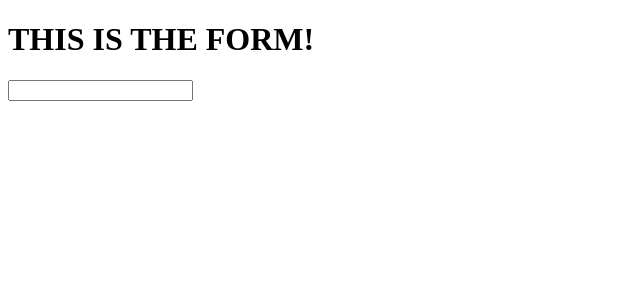
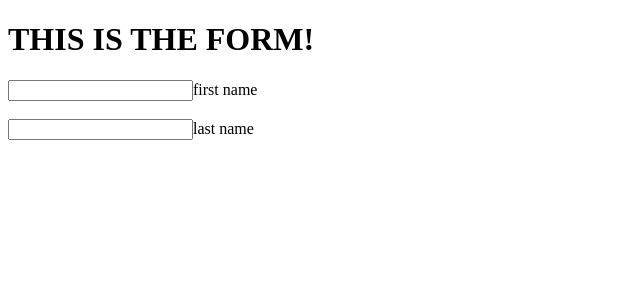
Before and after one commit to rafayykhan/learn-react, a React (Vite) app in the folder 06-reactMasterClass/: page / in a window 1280 px wide. Shown: the top 300 px of the page, without its empty margins (0-640 px from the left). Built offline with nearby package versions, Linux system fonts and the light colour scheme.

Commit message:
feat: update Form component to manage first and last name inputs separately

```diff
--- a/06-reactMasterClass/src/components/Form.jsx
+++ b/06-reactMasterClass/src/components/Form.jsx
@@ -2,11 +2,10 @@ import { useState } from "react"
 
 export default function Form() {
 
-    const [inputFormName, setInputFormName] = useState("");
+    const [inputFormName, setInputFormName] = useState({firstName: "", lastName: ""});
 
     function handleChange(e) {
         setInputFormName(e.target.value)
-
     }
 
     return (
@@ -15,7 +14,9 @@ export default function Form() {
                 THIS IS THE FORM!
             </h1>
             <div>
-                <form> <input onChange={(e) => handleChange(e)} type="text" value = {inputFormName} /></form>
+                <form> <input onChange={(e) => handleChange(e)} type="text" value = {inputFormName.firstName} />first name</form>
+                <br />
+                <form> <input onChange={(e) => handleChange(e)} type="text" value = {inputFormName.lastName} />last name</form>
             </div>
         </>
     )
```
